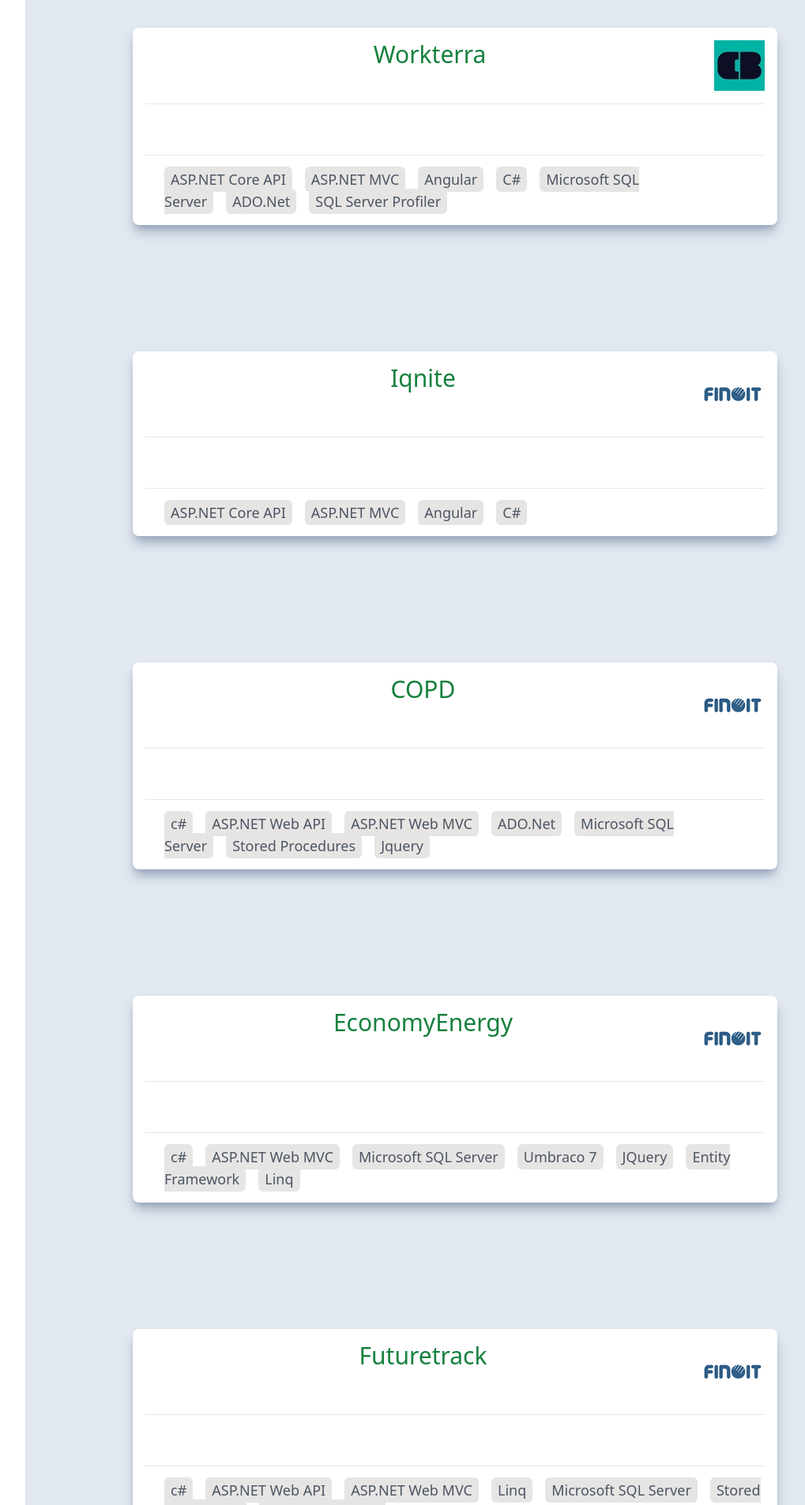
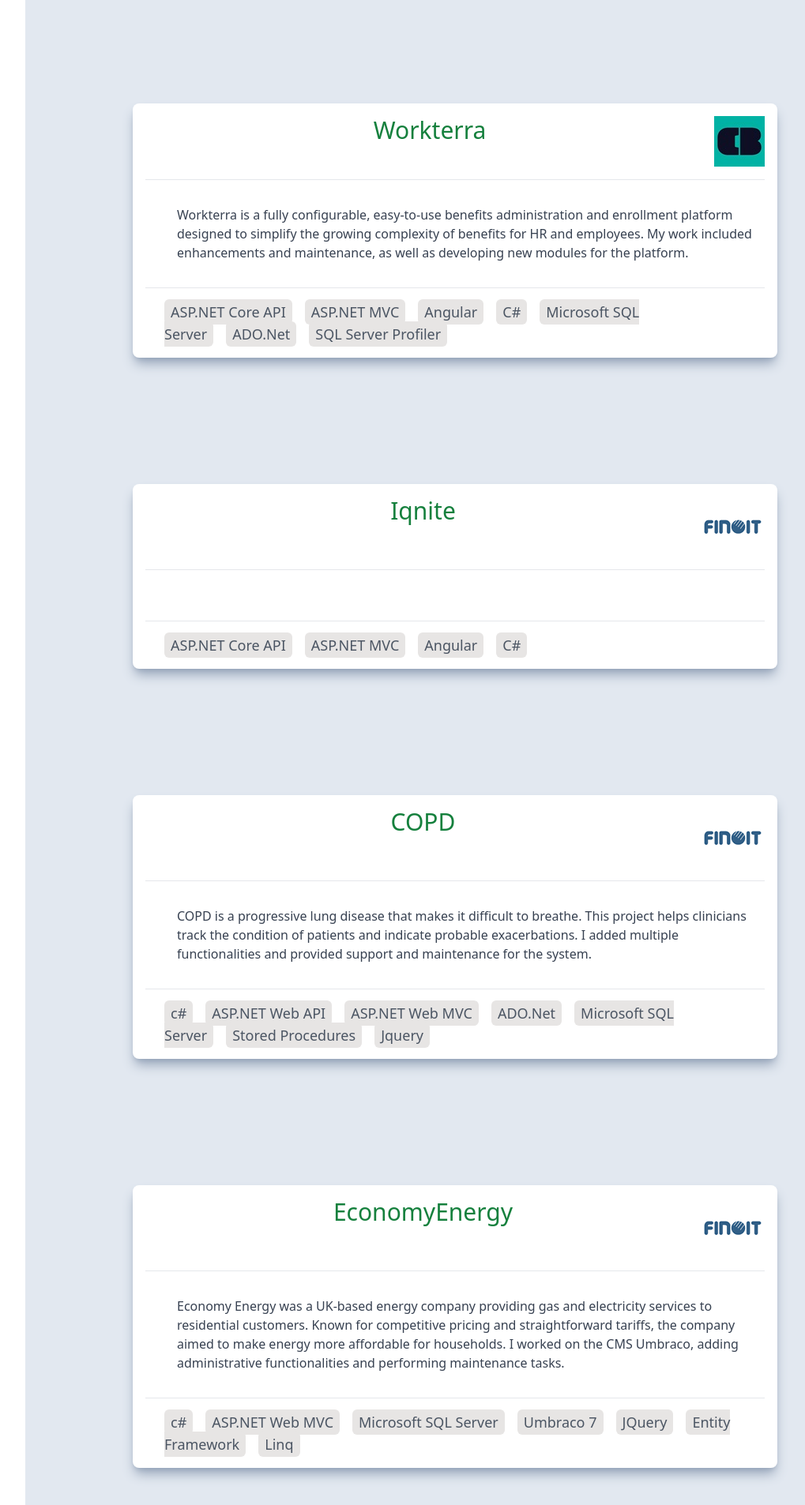
Before and after one commit to shahzad285/ShahzadAhamad, a React (Create React App) app in the folder shahzadahamad/: page / in a window 1280 px wide. Shown: the part 7080-8986 px from the top of the page at 79% size, without its empty margins (160-1179 px from the left). Built offline with nearby package versions, Linux system fonts and the light colour scheme.

Commit message:
Added projec descriptions

```diff
--- a/shahzadahamad/src/pages/Projects.tsx
+++ b/shahzadahamad/src/pages/Projects.tsx
@@ -63,14 +63,14 @@
         {
             name: "COPDPredict",
             companyLogo: "/images/imobisoft.png",
-            description: "",
+            description: "Chronic Obstructive Pulmonary Disease (COPD) is a progressive lung disease that makes it difficult to breathe. I led a SaaS-based project from scratch to completion, integrating it with the NHS system to fetch patient details. This project helps clinicians track the health records of patients and alerts them to probable exacerbations",
             skills: ["ASP.NET Web API","ADO.NET", "C#", "Microsoft SQL Server"]
 
         },
         {
             name: "Workterra",
             companyLogo: "/images/careerbuilder.png",
-            description: "",
+            description: "Workterra is a fully configurable, easy-to-use benefits administration and enrollment platform designed to simplify the growing complexity of benefits for HR and employees. My work included enhancements and maintenance, as well as developing new modules for the platform.",
             skills: ["ASP.NET Core API","ASP.NET MVC","Angular" , "C#", "Microsoft SQL Server","ADO.Net","SQL Server Profiler"]
 
         },
@@ -83,29 +83,29 @@
         {
             name: "COPD",
             companyLogo: "/images/finoit.png",
-            description: "",
+            description: "COPD is a progressive lung disease that makes it difficult to breathe. This project helps clinicians track the condition of patients and indicate probable exacerbations. I added multiple functionalities and provided support and maintenance for the system.",
             skills: ["c#","ASP.NET Web API","ASP.NET Web MVC", "ADO.Net","Microsoft SQL Server","Stored Procedures","Jquery"]
 
         },
         {
             name: "EconomyEnergy",
             companyLogo: "/images/finoit.png",
-            description: "",
+            description: "Economy Energy was a UK-based energy company providing gas and electricity services to residential customers. Known for competitive pricing and straightforward tariffs, the company aimed to make energy more affordable for households. I worked on the CMS Umbraco, adding administrative functionalities and performing maintenance tasks.",
             skills: ["c#","ASP.NET Web MVC", "Microsoft SQL Server","Umbraco 7","JQuery","Entity Framework","Linq"]
 
         },
         {
             name: "Futuretrack",
             companyLogo: "/images/finoit.png",
-            description: "",
+            description: "I worked on performance optimization and enhancements for a project with DJ Workforce, a specialist in vehicle security installation. DJ Workforce operates across some of the UK’s largest commercial fleet vehicles, ensuring top-notch security solutions for their clients. My contributions were aimed at improving system performance and implementing new features to enhance overall functionality.",
             skills: ["c#","ASP.NET Web API","ASP.NET Web MVC", "Linq","Microsoft SQL Server","Stored Procedures","Entity framework"]
 
         },
         {
             name: "FFMS",
             companyLogo: "/images/finoit.png",
-            description: "",
-            skills: ["c#","ASP.NET Web API", "Linq","Microsoft SQL Server","Entity framework"]
+            description: "I worked on the backend of a project involving a Field Force Management System (FFMS). This system is designed to help companies efficiently organize and manage their workforce. By incorporating advanced features, FFMS enables automation, enhances efficiency, and fosters a connected and collaborative work environment. My contributions focused on developing and optimizing backend functionalities to ensure seamless operations and robust performance of the system",
+            skills: ["c#","ASP.NET Web API", "Linq","Microsoft SQL Server","Entity framework","SAAS"]
 
         },
          {
```
